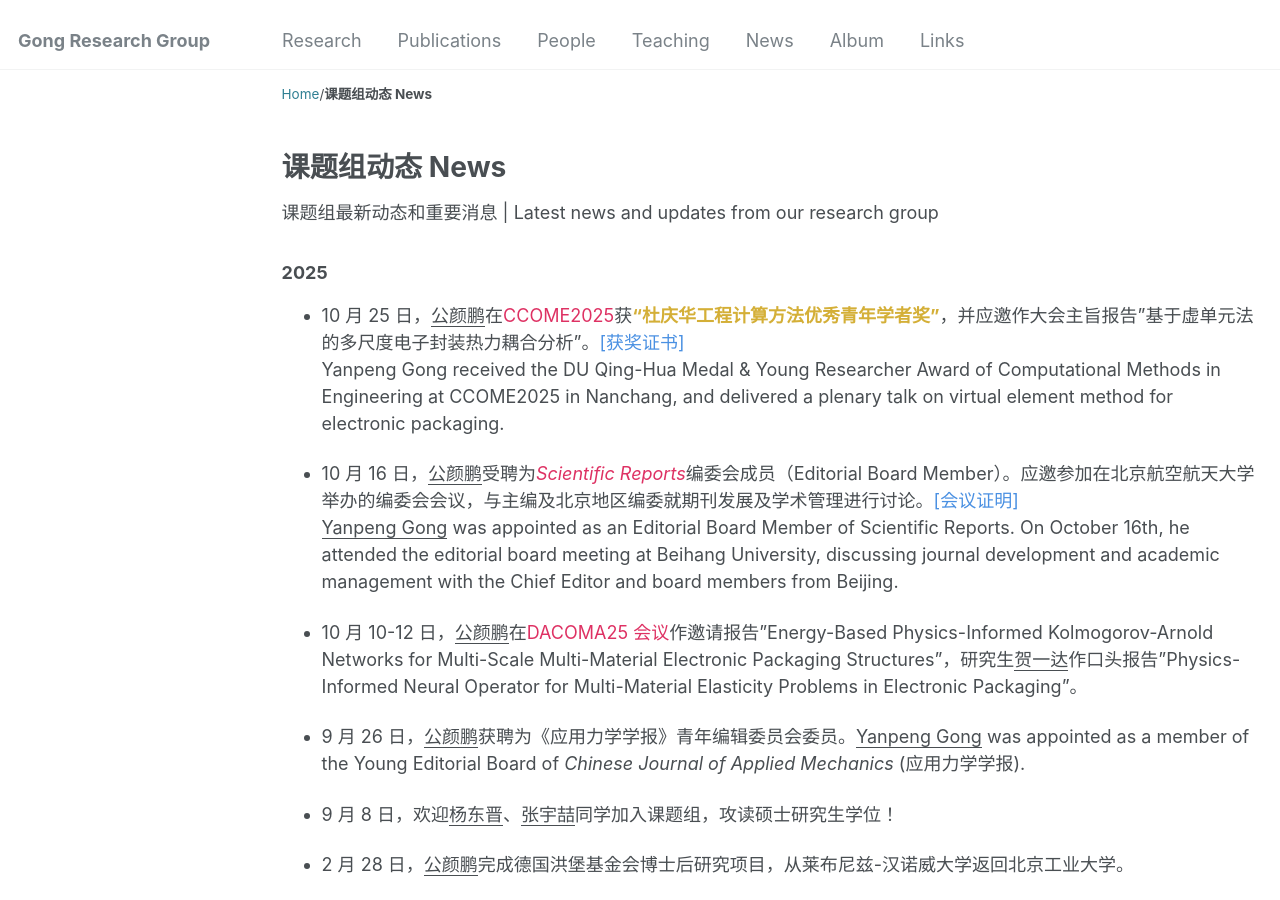
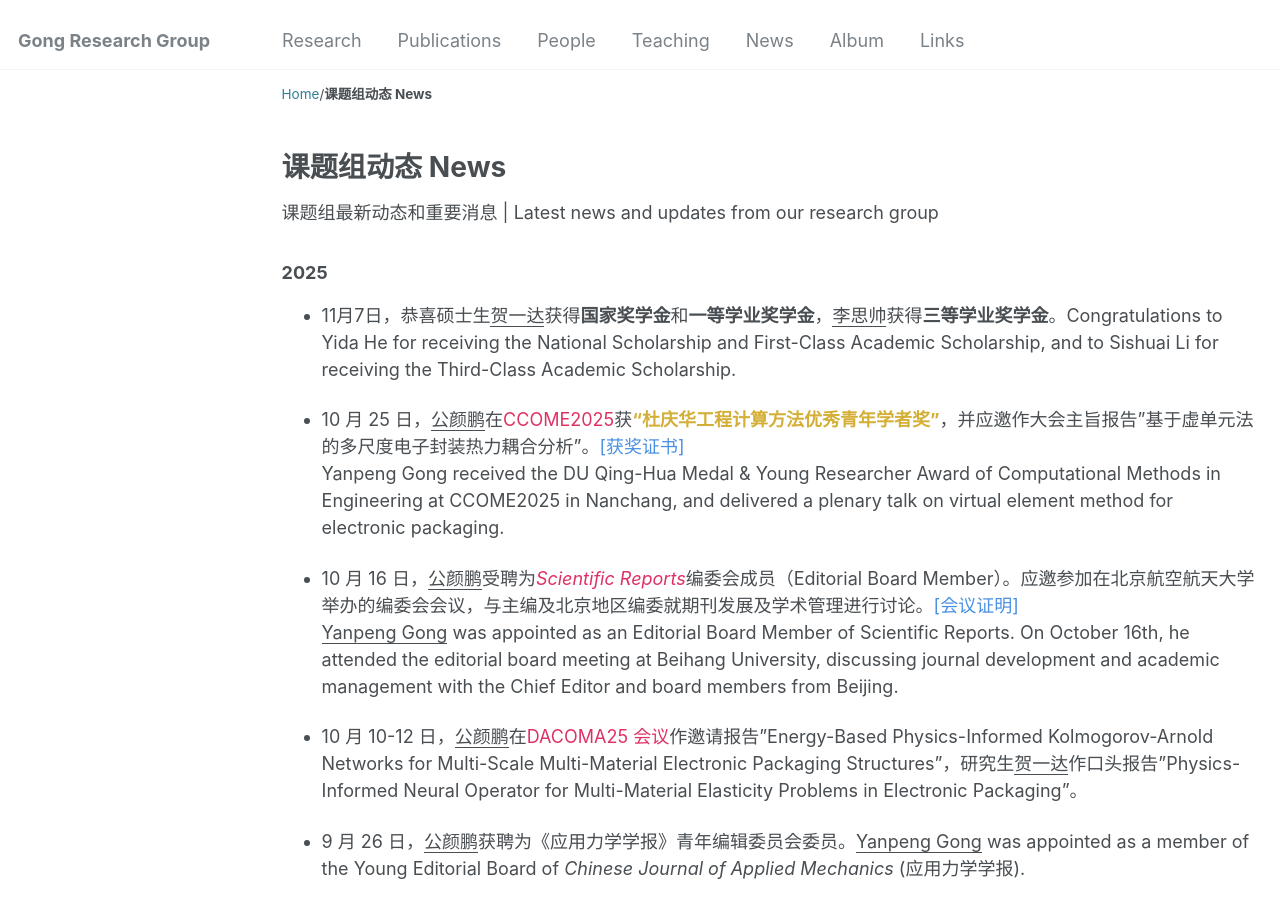
Before and after one commit to yanpeng-gong/yanpeng-gong.github.io, a Jekyll site: the page built from _news/news.md, in a window 1280 px wide and 900 px high. Built offline with Jekyll 4.4.1, drawn with Linux system fonts in a browser that asks for light colours.

Commit message:
news update

```diff
--- a/_news/news.md
+++ b/_news/news.md
@@ -18,6 +18,7 @@ collection: news
 <p>课题组最新动态和重要消息 | Latest news and updates from our research group</p>
 
 <h3>2025</h3>
+- 11月7日，恭喜硕士生<u>贺一达</u>获得<strong>国家奖学金</strong>和<strong>一等学业奖学金</strong>，<u>李思帅</u>获得<strong>三等学业奖学金</strong>。Congratulations to Yida He for receiving the National Scholarship and First-Class Academic Scholarship, and to Sishuai Li for receiving the Third-Class Academic Scholarship.
 
 - 10 月 25 日，<u>公颜鹏</u>在<a href="http://yanpeng-gong.github.io/files/Conference_program/CCOME2025.pdf" style="text-decoration:none;color:#DE3163;">CCOME2025</a>获<span style="color:#D4AF37; font-weight:bold;">"杜庆华工程计算方法优秀青年学者奖"</span>，并应邀作大会主旨报告"基于虚单元法的多尺度电子封装热力耦合分析"。<a href="http://yanpeng-gong.github.io/files/news/2025_DQH_award.pdf" style="text-decoration:none;color:#4A90E2;">[获奖证书]</a><br>
   Yanpeng Gong received the DU Qing-Hua Medal & Young Researcher Award of Computational Methods in Engineering at CCOME2025 in Nanchang, and delivered a plenary talk on virtual element method for electronic packaging.
```
